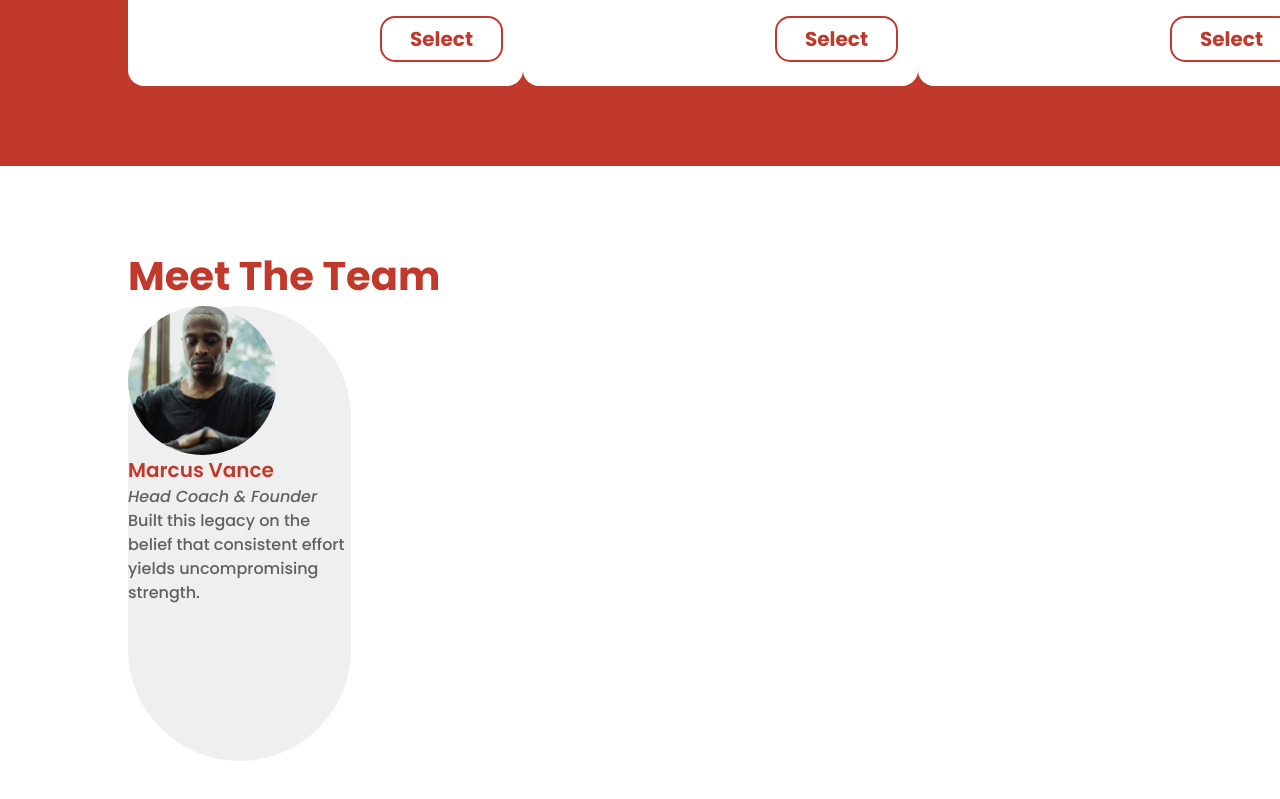
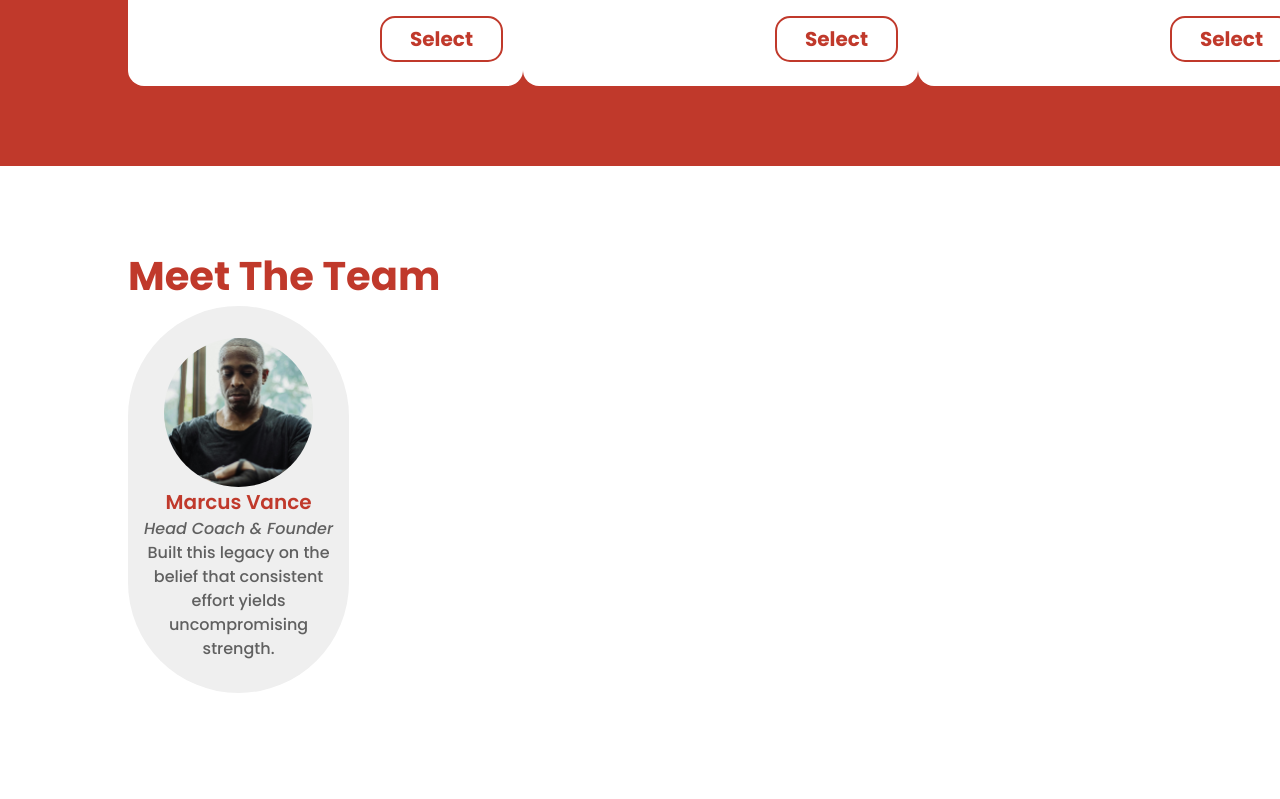
Before and after one commit to AntoOfo/fitforge-site, a React (Vite) app: page / in a window 1280 px wide. Shown: the part 2976-3775 px from the top of the page. After the commit the page ends 3749 px from the top, so only its background shows below. Built offline with nearby package versions, Linux system fonts and the light colour scheme.

Commit message:
strcutre on single member bubble almost done, need to sort margins

```diff
--- a/components/Team.jsx
+++ b/components/Team.jsx
@@ -6,11 +6,11 @@
             <div className="ml-32 mr-32">
                 <h1 className="font-bold text-[40px] text-[rgba(192,57,43,1)]">Meet The Team</h1>
                 <div className="flex">
-                    <div className="w-[223px] h-[455px] rounded-[134px] bg-[rgba(239,239,239,1)]">
+                    <div className="justify-items-center py-8 px-4 rounded-[134px] bg-[rgba(239,239,239,1)]">
                         <img src={Placeholder} className="w-[149px] h-[149px] rounded-full object-cover" />
                         <h3 className="font-semibold text-[20px] text-[rgba(192,57,43,1)]">Marcus Vance</h3>
                         <p className="font-medium italic text-[16px] text-[rgba(0,0,0,0.6)]">Head Coach & Founder</p>
-                        <p className="font-medium text-[16px] text-[rgba(0,0,0,0.6)]">Built this legacy on the belief that consistent effort yields uncompromising strength.</p>
+                        <p className="font-medium text-center text-[16px] w-[187px] text-[rgba(0,0,0,0.6)]">Built this legacy on the belief that consistent effort yields uncompromising strength.</p>
                     </div>
                 </div>
             </div>
```
